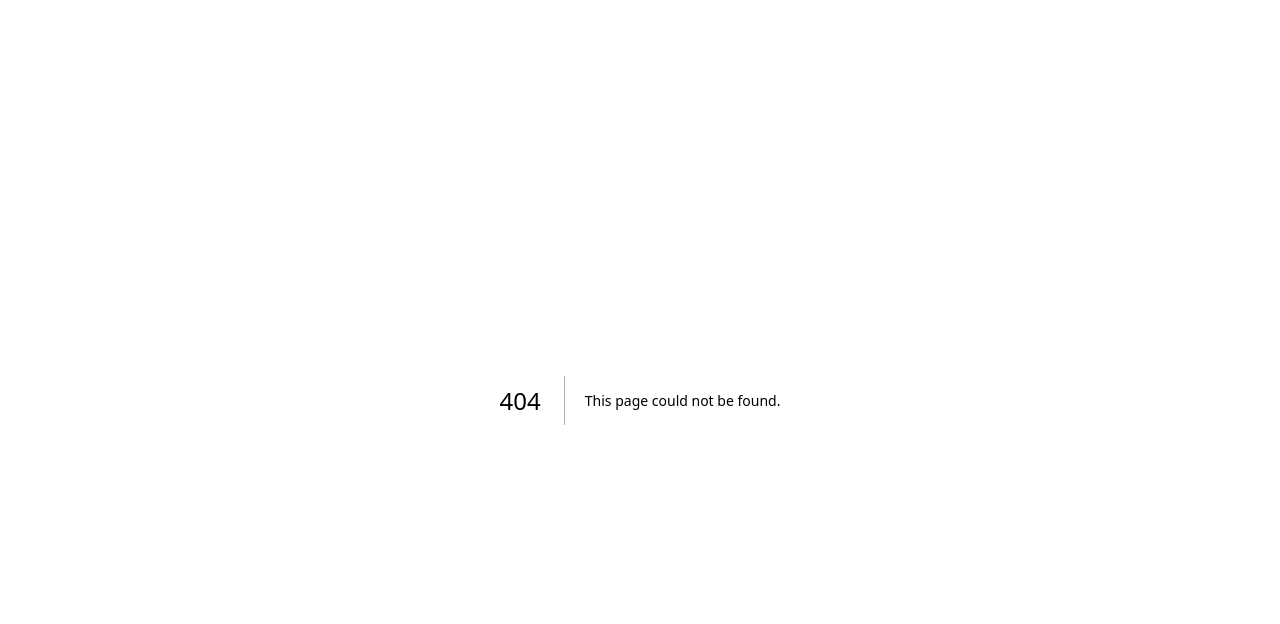
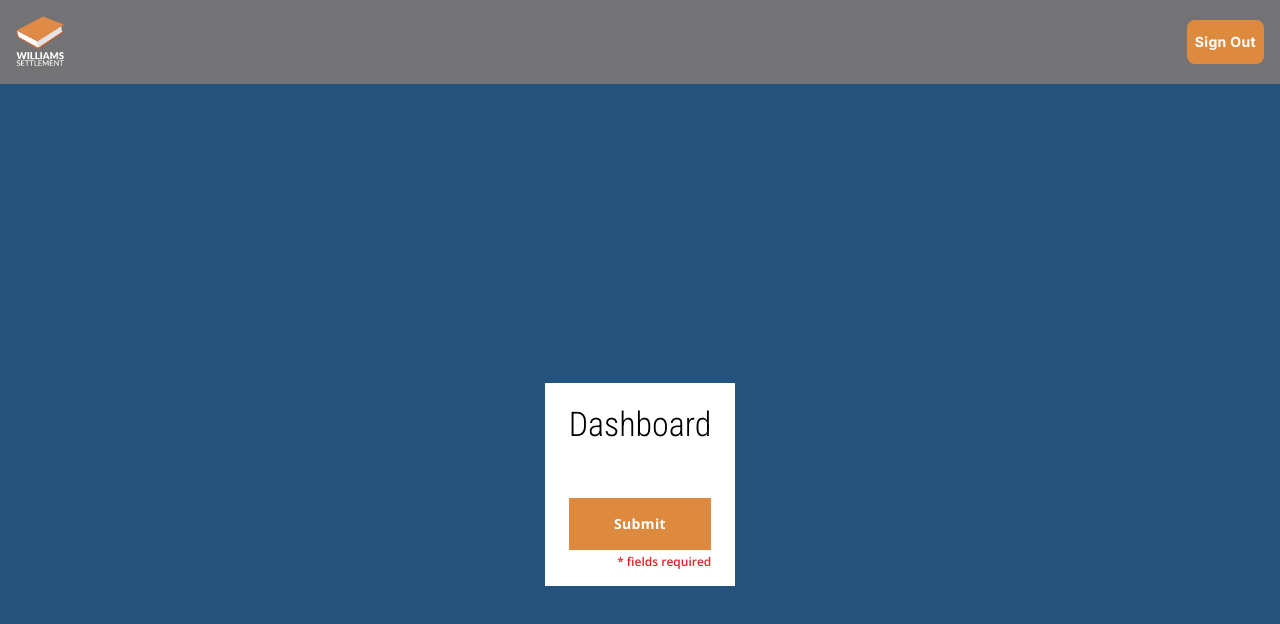
Before and after one commit to elizabeth-trotter/nextjsforms, a Next.js app: page /UpdateProfile in a window 1280 px wide. Before the commit this address had no page. Shown: the top 624 px of the page. Built offline with nearby package versions, Linux system fonts and the light colour scheme.

Commit message:
folders and files set

```diff
--- /dev/null
+++ b/src/app/ManagementPage/page.tsx
@@ -0,0 +1,11 @@
+import React from 'react'
+
+const page = () => {
+  return (
+    <div>
+
+    </div>
+  )
+}
+
+export default page
--- /dev/null
+++ b/src/app/StudentDirectoryPage/page.tsx
@@ -0,0 +1,11 @@
+import React from 'react'
+
+const page = () => {
+  return (
+    <div>
+
+    </div>
+  )
+}
+
+export default page
--- /dev/null
+++ b/src/app/UpdateProfile/page.tsx
@@ -0,0 +1,43 @@
+import React from 'react'
+
+const page = () => {
+    return (
+        <div>
+            <nav className='bg-[#737375] flex justify-between'>
+                <img className="w-20 p-4" src="/WA-Logo.png" alt="William's Act Logo" />
+                <button type="submit" className="bg-[#DD8A3E] hover:brightness-90 p-2 my-5 mx-4 text-white text-sm font-bold tracking-wide rounded-lg" >Sign Out</button>
+            </nav>
+
+            <main className="min-h-screen w-full bg-[#23527C] flex items-center justify-center">
+
+                    <div className="bg-white px-6 py-4">
+                        <h1 className="text-center text-[34px] text-black mb-6 robotoCondensed font-light ">Dashboard</h1>
+
+                        <form className="openSans font-semibold">
+                            <div className="grid sm:grid-cols-2 gap-x-6 gap-y-4 ">
+
+                                <div className='flex flex-col relative'>
+
+                                </div>
+
+                                <div className='flex flex-col relative'>
+
+                                </div>
+
+                            </div>
+
+                            <div className="flex justify-center mt-6 w-full flex-col">
+                                <button type="submit" className="bg-[#DD8A3E] hover:brightness-90 p-4 w-full text-white text-sm font-bold tracking-wide" >Submit</button>
+                                <p className=" text-red-600 text-xs text-end pt-1 openSans">* fields required</p>
+                            </div>
+
+                        </form>
+                    </div>
+
+
+            </main>
+        </div>
+    )
+}
+
+export default page
--- a/src/app/pages/api/form.js
+++ /dev/null
@@ -1,19 +0,0 @@
-export default function handler(req, res) {
-    // Get data submitted in request's body.
-    const body = req.body
-
-    // Optional logging to see the responses
-    // in the command line where next.js app is running.
-    console.log('body: ', body)
-
-    // Guard clause checks for first and last name,
-    // and returns early if they are not found
-    if (!body.first || !body.last) {
-      // Sends a HTTP bad request error code
-      return res.status(400).json({ data: 'First or last name not found' })
-    }
-
-    // Found the name.
-    // Sends a HTTP success code
-    res.status(200).json({ data: `${body.first} ${body.last}` })
-  }
```
